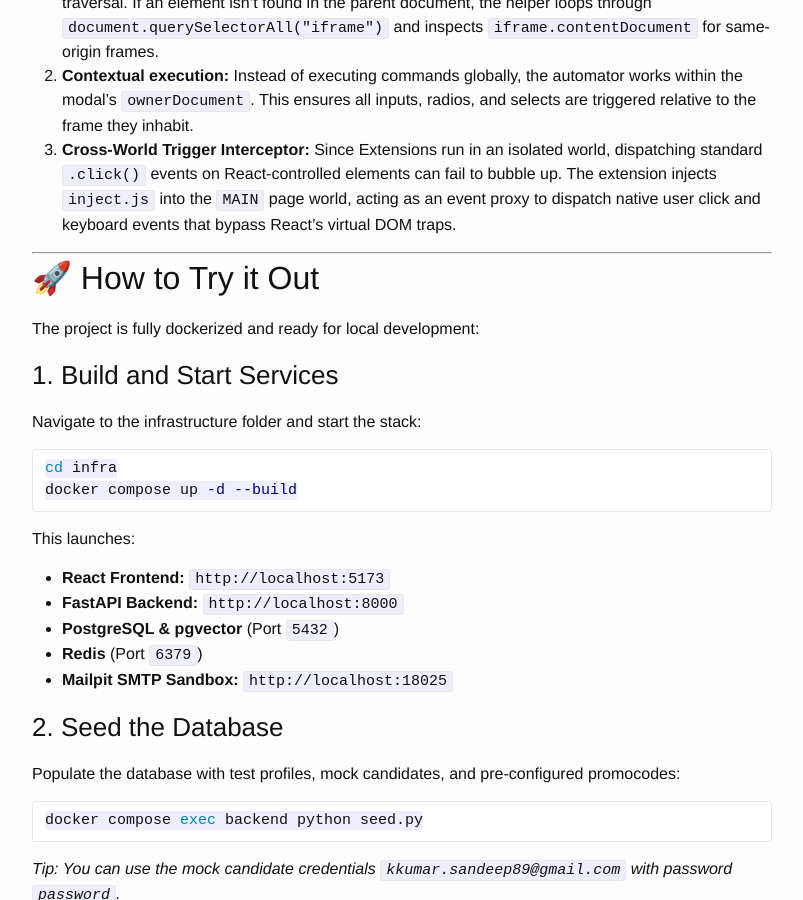
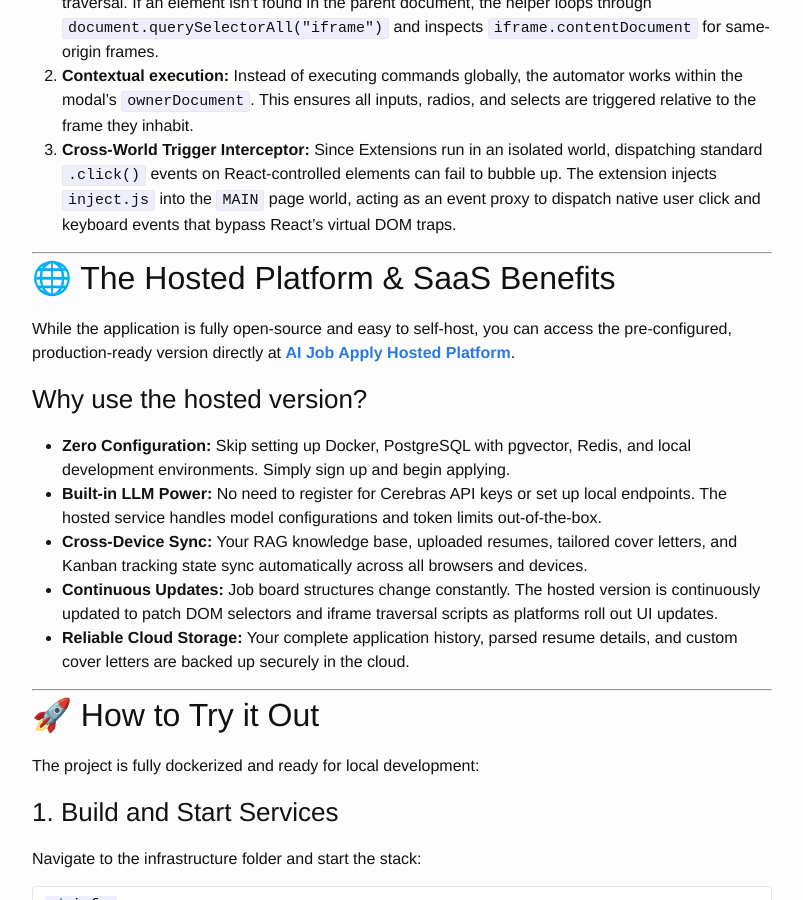
Before and after one commit to vishwakarma09/vishwakarma09.github.io, a Jekyll site: the page built from _posts/2026-06-19-introducing-job-apply-ai.markdown, in a window 1280 px wide and 900 px high, scrolled down 3472 px. Shown: the whole window, without its empty margins (238-1041 px from the left). Built offline with Jekyll 4.4.1, drawn with Linux system fonts in a browser that asks for light colours.

Commit message:
Add hosted platform link and hosted SaaS benefits section to job-apply-ai post

```diff
--- a/_posts/2026-06-19-introducing-job-apply-ai.markdown
+++ b/_posts/2026-06-19-introducing-job-apply-ai.markdown
@@ -187,6 +187,19 @@ graph TD
 
 ---
 
+## 🌐 The Hosted Platform & SaaS Benefits
+
+While the application is fully open-source and easy to self-host, you can access the pre-configured, production-ready version directly at **[AI Job Apply Hosted Platform](https://jobapplyai.owera.ca/)**.
+
+### Why use the hosted version?
+*   **Zero Configuration:** Skip setting up Docker, PostgreSQL with pgvector, Redis, and local development environments. Simply sign up and begin applying.
+*   **Built-in LLM Power:** No need to register for Cerebras API keys or set up local endpoints. The hosted service handles model configurations and token limits out-of-the-box.
+*   **Cross-Device Sync:** Your RAG knowledge base, uploaded resumes, tailored cover letters, and Kanban tracking state sync automatically across all browsers and devices.
+*   **Continuous Updates:** Job board structures change constantly. The hosted version is continuously updated to patch DOM selectors and iframe traversal scripts as platforms roll out UI updates.
+*   **Reliable Cloud Storage:** Your complete application history, parsed resume details, and custom cover letters are backed up securely in the cloud.
+
+---
+
 ## 🚀 How to Try it Out
 
 The project is fully dockerized and ready for local development:
```
